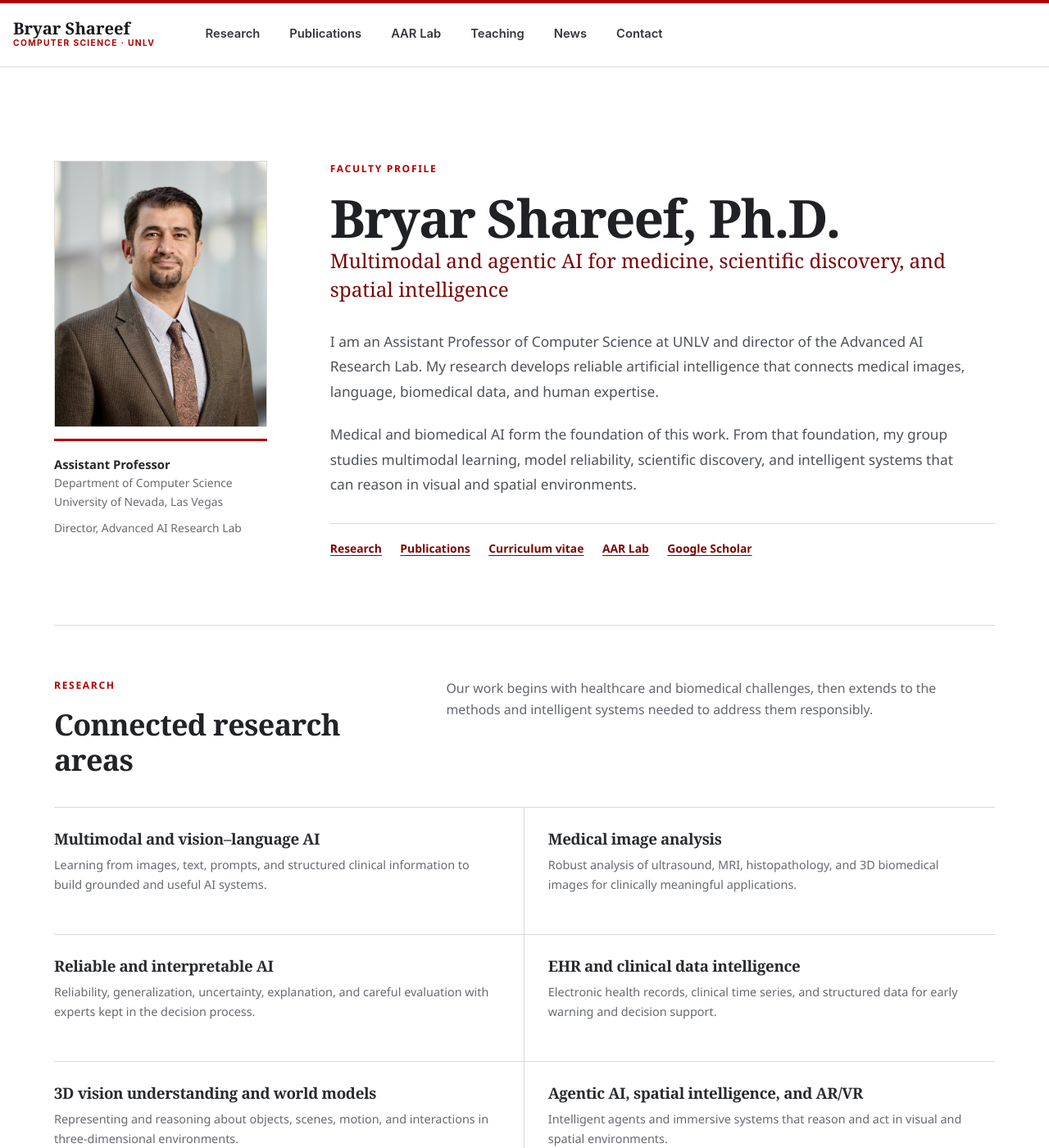
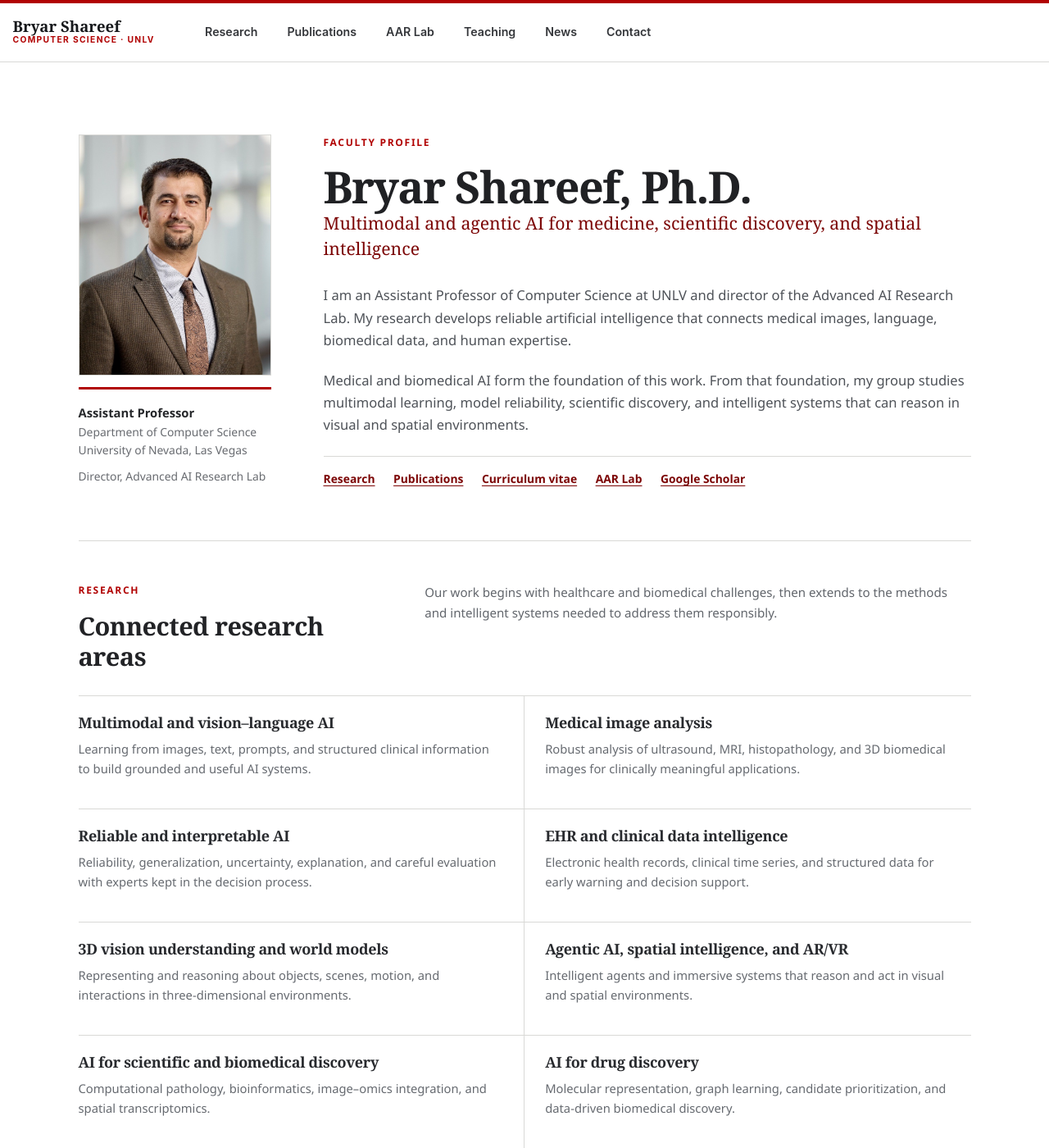
Before and after one commit to bryarshareef/bryarshareef.github.io, a Jekyll site: the page built from _pages/about.md, in a window 1280 px wide and 1400 px high. Shown: the whole window at 82% size. Built offline with Jekyll 4.4.1, drawn with Linux system fonts in a browser that asks for light colours.

Commit message:
Refine typography and spacing

```diff
--- a/_sass/_site-refresh.scss
+++ b/_sass/_site-refresh.scss
@@ -322,21 +322,21 @@ a {
 .contact-card,
 .teaching-card {
   position: relative;
-  padding: clamp(1.3rem, 3vw, 2rem);
+  padding: clamp(1.1rem, 2.3vw, 1.55rem);
   background: $surface;
   border: 1px solid transparent;
   border-radius: 0.8rem;
 }
 
 .research-card {
-  min-height: 235px;
+  min-height: 210px;
 }
 
 .research-card::before {
   display: block;
   width: 2.25rem;
   height: 3px;
-  margin-bottom: 2.4rem;
+  margin-bottom: 1.7rem;
   background: $scarlet;
   content: "";
 }
@@ -375,7 +375,7 @@ a {
 .feature-card {
   display: flex;
   flex-direction: column;
-  min-height: 300px;
+  min-height: 260px;
   background: #fff;
   border-color: $line;
 }
@@ -459,8 +459,8 @@ a {
 }
 
 .page-intro {
-  max-width: 820px;
-  margin-bottom: 3rem;
+  max-width: 720px;
+  margin-bottom: 2.4rem;
 }
 
 .page-intro h1 {
@@ -533,8 +533,8 @@ a {
   align-items: center;
   justify-content: space-between;
   gap: 1rem;
-  margin: 1.5rem 0 3rem;
-  padding: 1.1rem 1.25rem;
+  margin: 1.2rem 0 2.4rem;
+  padding: 0.9rem 1.1rem;
   background: $surface;
   border-radius: 0.6rem;
 }
@@ -549,9 +549,9 @@ a {
   display: flex;
   align-items: center;
   gap: 1rem;
-  margin: 3rem 0 1rem !important;
+  margin: 2.4rem 0 0.8rem !important;
   color: $ink;
-  font-size: 1.5rem !important;
+  font-size: 1.35rem !important;
 }
 
 .pub-year::after {
@@ -565,7 +565,7 @@ a {
   display: grid;
   grid-template-columns: 90px minmax(0, 1fr);
   gap: 1.25rem;
-  padding: 1.45rem 0;
+  padding: 1.15rem 0;
   border-bottom: 1px solid $line;
 }
 
@@ -655,7 +655,7 @@ a {
 }
 
 .team-section {
-  margin-top: 3.5rem;
+  margin-top: 2.8rem;
 }
 
 .team-section h2 {
@@ -669,7 +669,7 @@ a {
 }
 
 .student-profile {
-  padding: 1.2rem;
+  padding: 1rem;
   background: $surface;
   border-radius: 0.75rem;
 }
@@ -747,7 +747,7 @@ a {
 .contact-grid {
   display: grid;
   grid-template-columns: repeat(2, minmax(0, 1fr));
-  gap: 1rem;
+  gap: 0.85rem;
 }
 
 .teaching-card__term {
@@ -1290,29 +1290,29 @@ a {
 /* Balanced research-page layout */
 
 .research-hero {
-  max-width: 900px;
-  margin: 0 auto 3.5rem;
-  padding: 2rem 1rem 2.5rem;
+  max-width: 840px;
+  margin: 0 auto 2.75rem;
+  padding: 1.35rem 1rem 1.85rem;
   text-align: center;
 }
 
 .research-hero h1 {
-  max-width: 800px;
-  margin: 0.2rem auto 1rem;
+  max-width: 740px;
+  margin: 0.15rem auto 0.8rem;
   color: #222326;
   font-family: Georgia, Cambria, "Times New Roman", serif;
-  font-size: clamp(2.25rem, 4.2vw, 3.6rem);
+  font-size: clamp(2.05rem, 3.6vw, 3rem);
   font-weight: 600;
   line-height: 1.12;
   letter-spacing: -0.025em;
 }
 
 .research-hero p {
-  max-width: 760px;
+  max-width: 700px;
   margin: 0 auto;
   color: #62666c;
-  font-size: 0.98rem !important;
-  line-height: 1.75;
+  font-size: 0.92rem !important;
+  line-height: 1.65;
 }
 
 .research-program-grid {
@@ -1326,8 +1326,8 @@ a {
 
 .research-program-card {
   display: flex;
-  min-height: 335px;
-  padding: 1.8rem;
+  min-height: 295px;
+  padding: 1.45rem;
   background: #fff;
   counter-increment: research-programs;
   flex-direction: column;
@@ -1335,7 +1335,7 @@ a {
 
 .research-program-card::before {
   display: block;
-  margin-bottom: 1.15rem;
+  margin-bottom: 0.9rem;
   color: $scarlet;
   font-size: 0.67rem;
   font-weight: 800;
@@ -1347,7 +1347,7 @@ a {
   margin: 0 0 0.8rem;
   color: #282a2e;
   font-family: Georgia, Cambria, "Times New Roman", serif;
-  font-size: 1.15rem;
+  font-size: 1.05rem;
   font-weight: 600;
   line-height: 1.35;
 }
@@ -1361,13 +1361,13 @@ a {
 .research-program-card p {
   margin: 0;
   color: #666a70;
-  font-size: 0.8rem !important;
+  font-size: 0.82rem !important;
   line-height: 1.65;
 }
 
 .research-program-card .tag-list {
   margin-top: auto;
-  padding-top: 1.2rem;
+  padding-top: 1rem;
 }
 
 .research-program-card .tag-list li {
@@ -1405,15 +1405,16 @@ a {
 /* Faculty-first academic presentation */
 
 body {
+  padding-top: 76px;
   color: #222326;
   background: #fff;
   font-family: "Segoe UI", Arial, Helvetica, sans-serif;
-  font-size: 16px;
-  line-height: 1.65;
+  font-size: 15.5px;
+  line-height: 1.62;
 }
 
 .masthead {
-  height: 82px;
+  height: 76px;
   background: #fff;
   border-top: 4px solid $scarlet;
   border-bottom: 1px solid #d9d9d6;
@@ -1422,13 +1423,13 @@ body {
 }
 
 .masthead__inner-wrap {
-  padding-top: 0.62rem;
-  padding-bottom: 0.62rem;
+  padding-top: 0.5rem;
+  padding-bottom: 0.5rem;
 }
 
 .site-brand__name {
   font-family: Georgia, Cambria, "Times New Roman", serif;
-  font-size: 1.12rem;
+  font-size: 1.03rem;
   font-weight: 600;
   letter-spacing: 0;
 }
@@ -1441,7 +1442,7 @@ body {
 
 .greedy-nav a {
   color: #34363a;
-  font-size: 0.82rem;
+  font-size: 0.79rem;
   font-weight: 600;
 }
 
@@ -1451,8 +1452,9 @@ body {
 }
 
 #main {
-  max-width: 1180px;
-  padding-top: 3.25rem;
+  max-width: 1120px;
+  padding-top: 2.35rem;
+  padding-bottom: 4rem;
 }
 
 .page__content h1,
@@ -1466,17 +1468,17 @@ body {
 }
 
 .page-intro {
-  max-width: 760px;
+  max-width: 720px;
 }
 
 .page-intro h1 {
-  font-size: clamp(2.2rem, 4vw, 3.25rem);
+  font-size: clamp(2rem, 3.3vw, 2.8rem);
   line-height: 1.15;
   letter-spacing: -0.025em;
 }
 
 .page-intro p {
-  font-size: 1rem !important;
+  font-size: 0.94rem !important;
 }
 
 .faculty-home {
@@ -1485,10 +1487,10 @@ body {
 
 .faculty-profile {
   display: grid;
-  grid-template-columns: minmax(210px, 260px) minmax(0, 1fr);
-  gap: clamp(2.5rem, 6vw, 5.5rem);
+  grid-template-columns: minmax(195px, 235px) minmax(0, 1fr);
+  gap: clamp(2.1rem, 5vw, 4.25rem);
   align-items: start;
-  padding: 1.5rem 0 4.5rem;
+  padding: 0.75rem 0 3.5rem;
 }
 
 .faculty-profile__portrait {
@@ -1540,7 +1542,7 @@ body {
   margin: 0;
   color: #202124;
   font-family: Georgia, Cambria, "Times New Roman", serif;
-  font-size: clamp(2.45rem, 5vw, 4rem);
+  font-size: clamp(2.2rem, 4.2vw, 3.35rem);
   font-weight: 600;
   line-height: 1.08;
   letter-spacing: -0.028em;
@@ -1548,10 +1550,10 @@ body {
 
 .faculty-profile__title {
   max-width: 800px;
-  margin: 0.7rem 0 1.8rem;
+  margin: 0.55rem 0 1.35rem;
   color: $scarlet-dark;
   font-family: Georgia, Cambria, "Times New Roman", serif;
-  font-size: clamp(1.1rem, 2vw, 1.35rem) !important;
+  font-size: clamp(1.03rem, 1.7vw, 1.18rem) !important;
   line-height: 1.45;
 }
 
@@ -1559,16 +1561,16 @@ body {
   max-width: 790px;
   margin: 0 0 1rem;
   color: #4e5258;
-  font-size: 0.96rem !important;
-  line-height: 1.75;
+  font-size: 0.92rem !important;
+  line-height: 1.65;
 }
 
 .faculty-links {
   display: flex;
   flex-wrap: wrap;
   gap: 0.5rem 1.25rem;
-  margin-top: 1.8rem;
-  padding-top: 1.05rem;
+  margin-top: 1.35rem;
+  padding-top: 0.9rem;
   border-top: 1px solid #d9d9d6;
 }
 
@@ -1582,15 +1584,15 @@ body {
 }
 
 .faculty-section {
-  padding: 3.5rem 0;
+  padding: 2.8rem 0;
   border-top: 1px solid #d9d9d6;
 }
 
 .faculty-section__header {
   display: grid;
-  grid-template-columns: minmax(220px, 0.75fr) minmax(0, 1.25fr);
-  gap: clamp(2rem, 6vw, 5rem);
-  margin-bottom: 2rem;
+  grid-template-columns: minmax(200px, 0.7fr) minmax(0, 1.3fr);
+  gap: clamp(1.75rem, 5vw, 4rem);
+  margin-bottom: 1.6rem;
 }
 
 .faculty-section__header h2,
@@ -1598,7 +1600,7 @@ body {
   margin: 0;
   color: #222326;
   font-family: Georgia, Cambria, "Times New Roman", serif;
-  font-size: clamp(1.65rem, 2.8vw, 2.25rem);
+  font-size: clamp(1.45rem, 2.4vw, 1.95rem);
   font-weight: 600;
   line-height: 1.2;
 }
@@ -1607,7 +1609,7 @@ body {
   max-width: 650px;
   margin: 0;
   color: #62666c;
-  font-size: 0.88rem !important;
+  font-size: 0.84rem !important;
 }
 
 .faculty-research-grid {
@@ -1617,8 +1619,8 @@ body {
 }
 
 .faculty-research-grid article {
-  min-height: 155px;
-  padding: 1.4rem 1.6rem 1.5rem 0;
+  min-height: 138px;
+  padding: 1.1rem 1.4rem 1.2rem 0;
   border-bottom: 1px solid #d9d9d6;
 }
 
@@ -1627,7 +1629,7 @@ body {
 }
 
 .faculty-research-grid article:nth-child(even) {
-  padding-left: 1.6rem;
+  padding-left: 1.4rem;
 }
 
 .faculty-research-grid article:last-child:nth-child(odd) {
@@ -1641,7 +1643,7 @@ body {
   margin: 0 0 0.45rem;
   color: #282a2e;
   font-family: Georgia, Cambria, "Times New Roman", serif;
-  font-size: 1.04rem;
+  font-size: 1rem;
   font-weight: 600;
   line-height: 1.35;
 }
@@ -1651,18 +1653,18 @@ body {
 .faculty-recruitment p {
   margin: 0;
   color: #666a70;
-  font-size: 0.8rem !important;
+  font-size: 0.82rem !important;
   line-height: 1.65;
 }
 
 .faculty-section__more {
-  margin: 1.25rem 0 0;
+  margin: 1rem 0 0;
 }
 
 .faculty-columns {
   display: grid;
   grid-template-columns: minmax(0, 1.45fr) minmax(260px, 0.55fr);
-  gap: clamp(2.5rem, 6vw, 5rem);
+  gap: clamp(2rem, 5vw, 4rem);
   border-top: 1px solid #d9d9d6;
 }
 
@@ -1687,7 +1689,7 @@ body {
   grid-template-columns: 120px minmax(0, 1fr);
   gap: 1rem;
   margin: 0;
-  padding: 1.1rem 0;
+  padding: 0.9rem 0;
   border-bottom: 1px solid #d9d9d6;
 }
 
@@ -1703,7 +1705,7 @@ body {
 .faculty-publications a {
   color: #2f3236;
   font-family: Georgia, Cambria, "Times New Roman", serif;
-  font-size: 0.91rem;
+  font-size: 0.88rem;
   font-weight: 600;
   line-height: 1.45;
   text-decoration-thickness: 1px;
@@ -1718,21 +1720,21 @@ body {
 .faculty-news h3 {
   margin: 0.4rem 0 0.6rem;
   font-family: Georgia, Cambria, "Times New Roman", serif;
-  font-size: 1rem;
+  font-size: 0.95rem;
   font-weight: 600;
   line-height: 1.4;
 }
 
 .faculty-recruitment {
   margin-top: 0.5rem;
-  padding: 2rem 2.25rem;
+  padding: 1.6rem 1.85rem;
   background: #f5f5f2;
   border-top: 3px solid $scarlet;
 }
 
 .faculty-recruitment h2 {
   margin-bottom: 0.7rem;
-  font-size: 1.5rem;
+  font-size: 1.35rem;
 }
 
 .faculty-recruitment p {
@@ -1744,8 +1746,8 @@ body {
 
 .lab-hero {
   grid-template-columns: minmax(0, 1.2fr) minmax(240px, 0.8fr);
-  margin-bottom: 3rem;
-  padding: 2.4rem 0;
+  margin-bottom: 2.3rem;
+  padding: 1.75rem 0;
   color: #242529;
   background: #fff;
   border-top: 3px solid $scarlet;
@@ -1755,7 +1757,7 @@ body {
 
 .lab-hero h1 {
   color: #222326;
-  font-size: clamp(2rem, 4vw, 3.2rem);
+  font-size: clamp(1.9rem, 3.4vw, 2.65rem);
   letter-spacing: -0.025em;
 }
 
```
